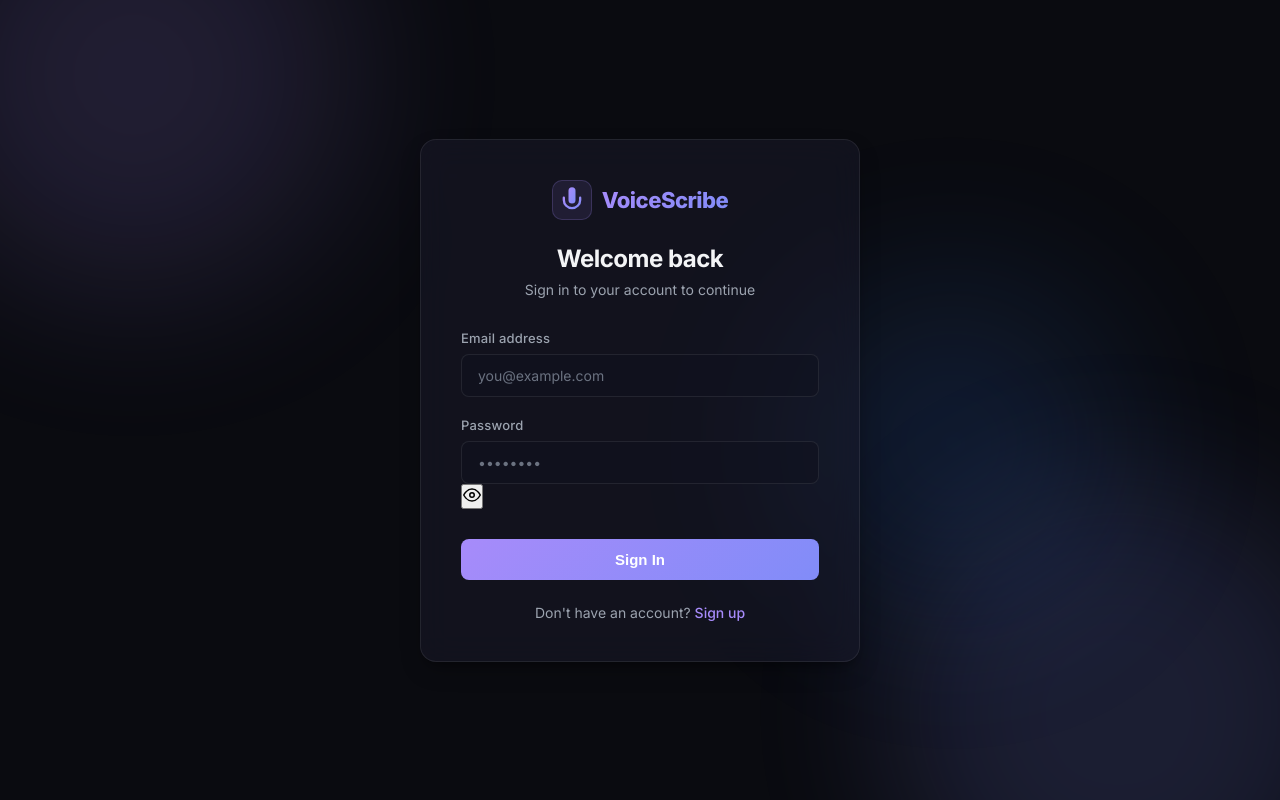
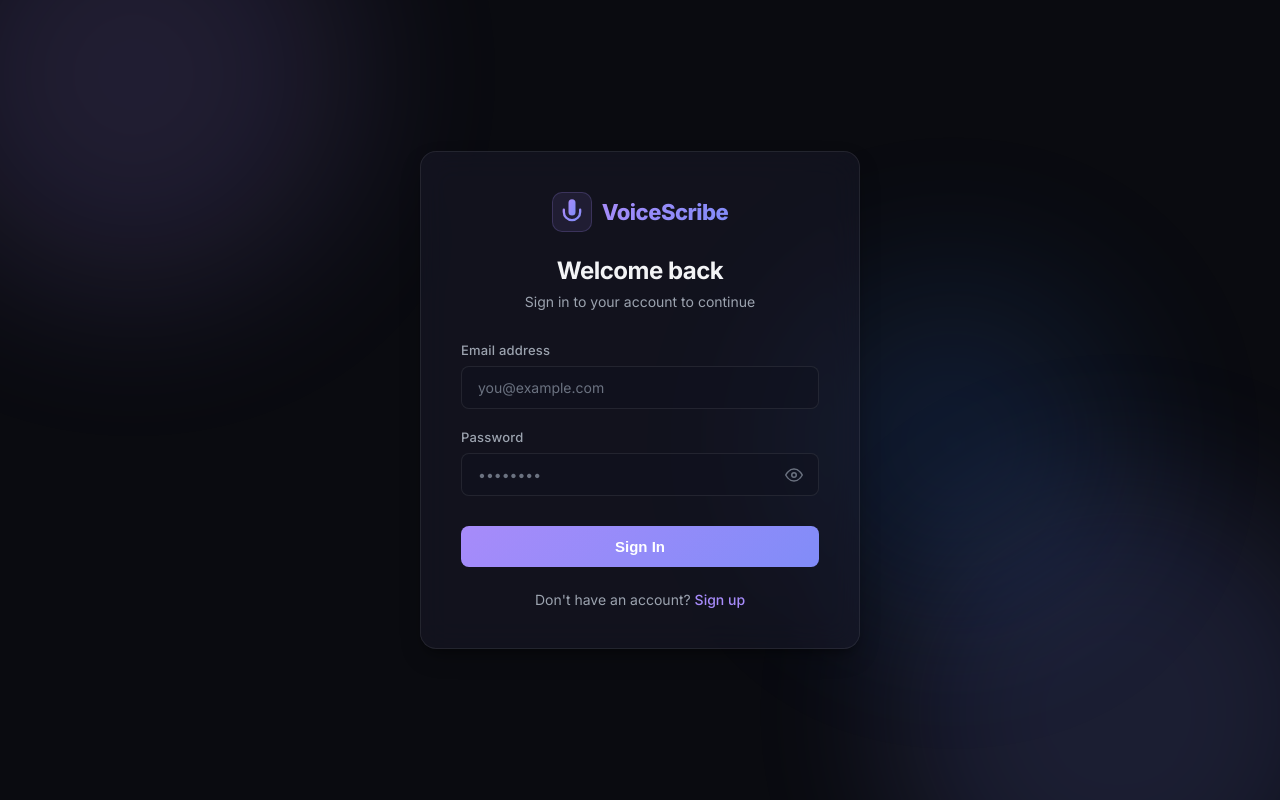
Before and after one commit to saisanthu07/VoiceScribe, a React (Vite) app in the folder client/: page /login in a window 1280 px wide. Built offline with nearby package versions, Linux system fonts and the light colour scheme; no server answers; what @nhost/nhost-js, @nhost/react would draw is missing.

Commit message:
added css for the password view

```diff
--- a/client/src/index.css
+++ b/client/src/index.css
@@ -276,6 +276,40 @@ body {
 
 .form-input::placeholder {
   color: var(--text-muted);
+}
+
+.password-input-container {
+  position: relative;
+  width: 100%;
+}
+
+.password-input-container .form-input {
+  padding-right: 46px;
+}
+
+.btn-toggle-password {
+  position: absolute;
+  top: 50%;
+  right: 12px;
+  transform: translateY(-50%);
+  background: none;
+  border: none;
+  color: var(--text-muted);
+  cursor: pointer;
+  display: flex;
+  align-items: center;
+  justify-content: center;
+  padding: 4px;
+  transition: var(--transition-fast);
+}
+
+.btn-toggle-password:hover {
+  color: var(--text-secondary);
+}
+
+.btn-toggle-password:focus {
+  outline: none;
+  color: var(--accent-primary);
 }
 
 /* Buttons */
```
